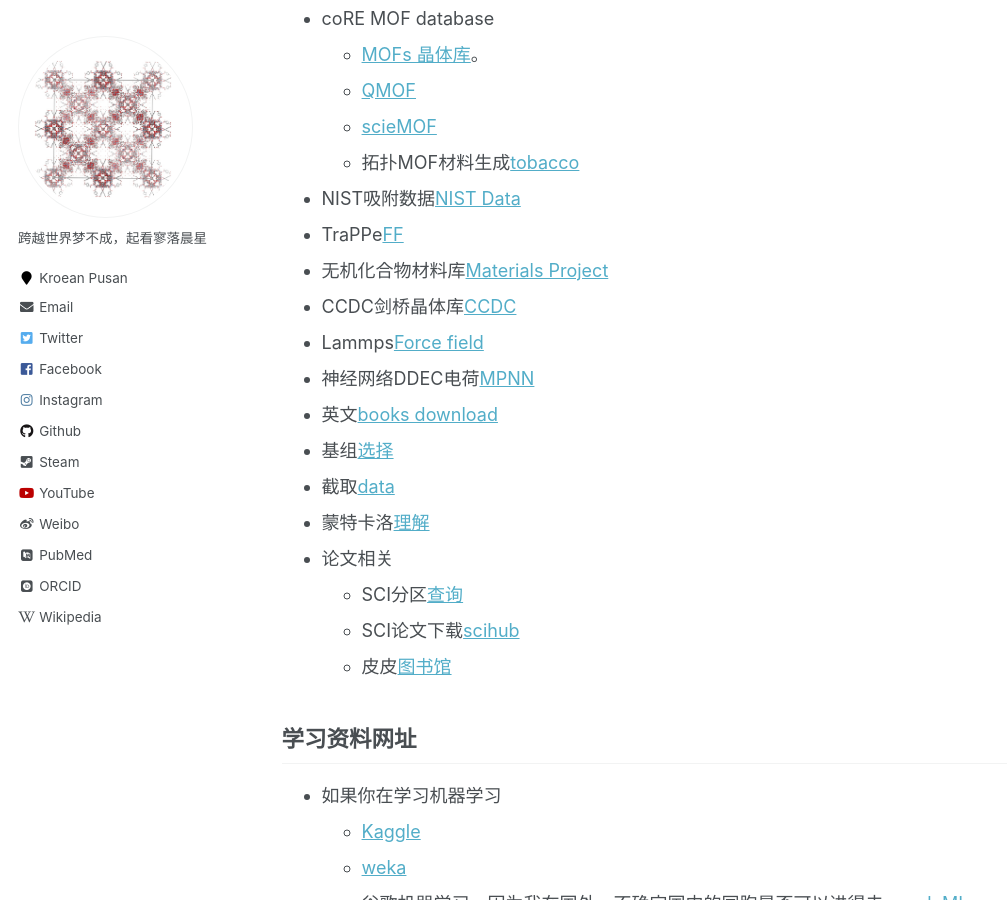
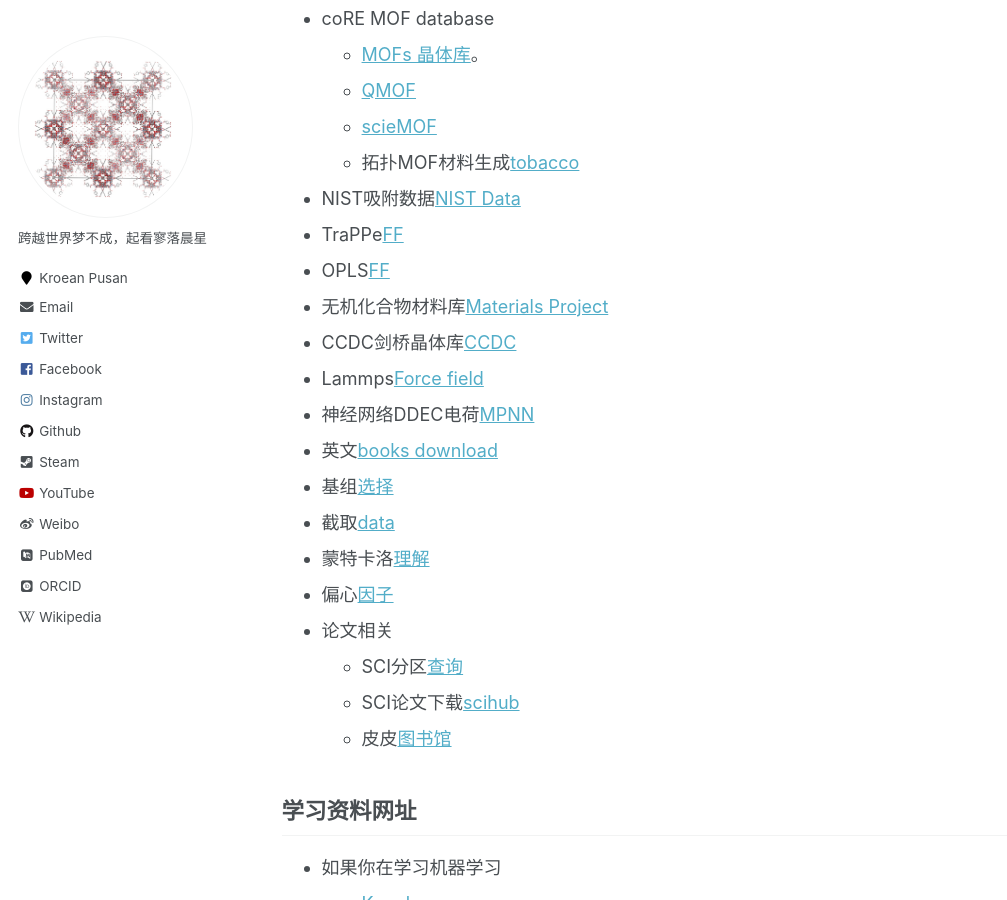
Before and after one commit to sxm13/ZGBshenxiaomoCV.github.io, a Jekyll site: the page built from _pages/markdown.md, in a window 1280 px wide and 900 px high, scrolled down 2043 px. Shown: the whole window, without its empty margins (0-1007 px from the left). Built offline with Jekyll 4.4.1, drawn with Linux system fonts in a browser that asks for light colours; some web fonts are replaced; some of the changed text lies outside the part shown.

Commit message:
Update markdown.md

```diff
--- a/_pages/markdown.md
+++ b/_pages/markdown.md
@@ -66,6 +66,7 @@
   * 拓扑MOF材料生成[tobacco](https://github.com/tobacco-mofs/tobacco_3.0 "MAKEMOF")
 * NIST吸附数据[NIST Data](https://adsorption.nist.gov/index.php#home "Adsorption data")
 * TraPPe[FF](http://trappe.oit.umn.edu/ "TRAPPE FF")
+* OPLS[FF](http://zarbi.chem.yale.edu/ligpargen/ "OPLA")
 * 无机化合物材料库[Materials Project](https://materialsproject.org/ "Materials project")
 * CCDC剑桥晶体库[CCDC](https://www.ccdc.cam.ac.uk/ "CCDC")
 * Lammps[Force field](https://openkim.org/ "KimFF")
@@ -74,6 +75,7 @@
 * 基组[选择](https://www.basissetexchange.org/ "BASIC SET")
 * 截取[data](https://apps.automeris.io/wpd/ "data")
 * 蒙特卡洛[理解](https://www.eng.buffalo.edu/~kofke/ce530/Lectures/Lecture22/sld002.htm "mcmd")
+* 偏心[因子](http://www.ap1700.com/ShowWord33.htm "w")
 * 论文相关
   * SCI分区[查询](http://www.letpub.com.cn/index.php?page=journalapp&view=search "SCI")
   * SCI论文下载[scihub](https://tool.yovisun.com/scihub/ "scihub")
```
Also changed, not shown: other parts of _pages/markdown.md (+2 -1 lines).
